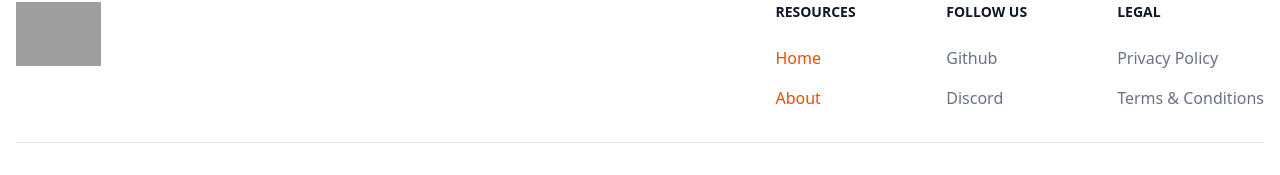
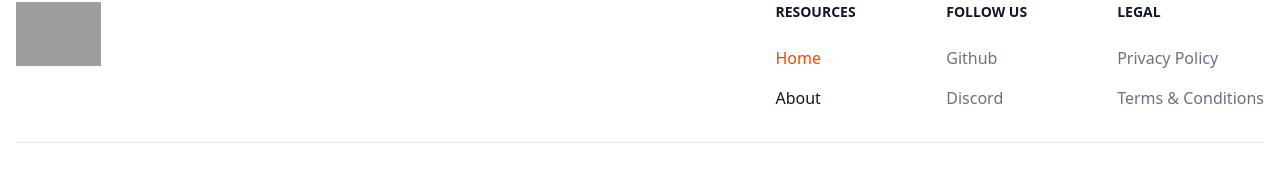
Before and after one commit to kaustubh-tripathi-1/Web-Dev, a React (Vite) app in the folder React/react-router-project/: page / in a window 1280 px wide. Shown: the part 1023-1198 px from the top of the page. Built offline with nearby package versions, Linux system fonts and the light colour scheme; grey boxes are pictures that could not be loaded.

Commit message:
Update isActive prop to check if the link's URL matches the current location.

```diff
--- a/React/react-router-project/src/components/footer/Footer.jsx
+++ b/React/react-router-project/src/components/footer/Footer.jsx
@@ -23,7 +23,7 @@ export default function Footer() {
                                 <li className="mb-4">
                                     <NavLink
                                         to="/"
-                                        className={(isActive) =>
+                                        className={({ isActive }) =>
                                             `hover:underline ${
                                                 isActive
                                                     ? `text-orange-600`
@@ -37,7 +37,7 @@ export default function Footer() {
                                 <li>
                                     <NavLink
                                         to="/about"
-                                        className={(isActive) =>
+                                        className={({ isActive }) =>
                                             `hover:underline ${
                                                 isActive
                                                     ? `text-orange-600`
```
